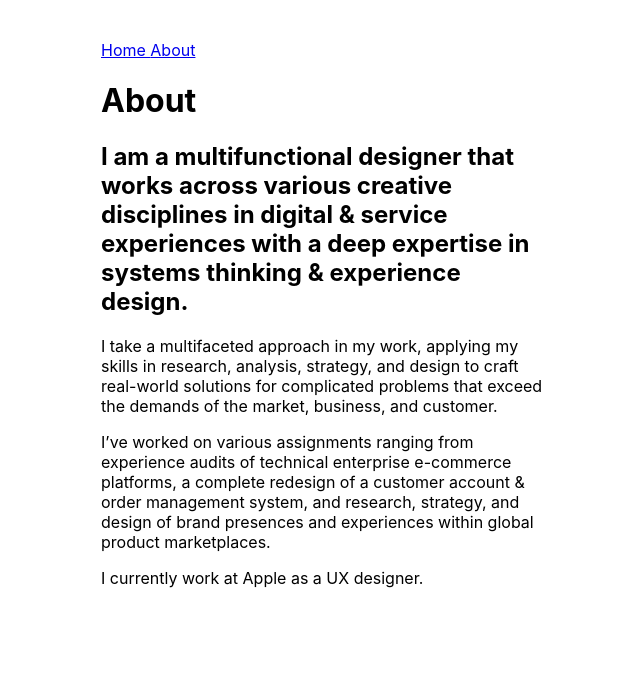
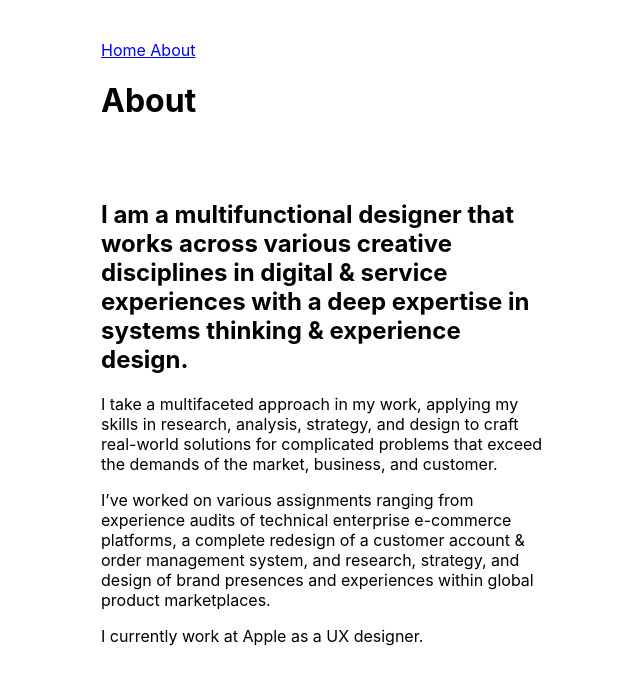
Before and after one commit to foundmonster/foundmonster.github.io, a Jekyll site: the page built from about.md, in a window 1280 px wide. Shown: the top 685 px of the page, without its empty margins (315-955 px from the left). Built offline with Jekyll 4.4.1, drawn with Linux system fonts in a browser that asks for light colours.

Commit message:
tried adding class to h1 on body... does making and adding class like this work on this system of sass?

```diff
--- a/_layouts/layout.html
+++ b/_layouts/layout.html
@@ -19,7 +19,7 @@
   <body>
     <header>
       {% include navigation.html %}
-      <h1>{{ page.title }}</h1>
+      <h1 class="navspacing">{{ page.title }}</h1>
     </header>
     <section>
       {{ content }}
```
